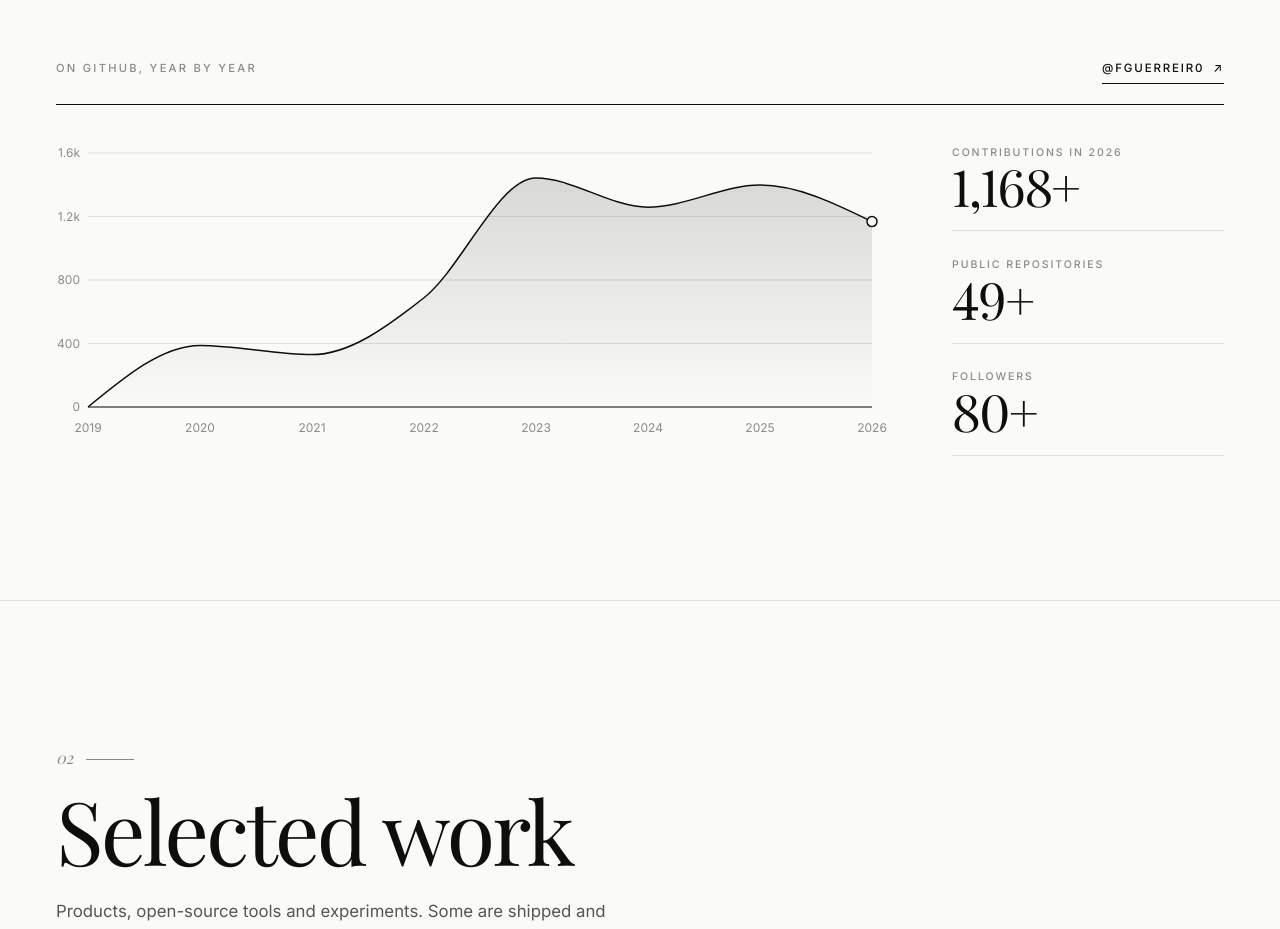
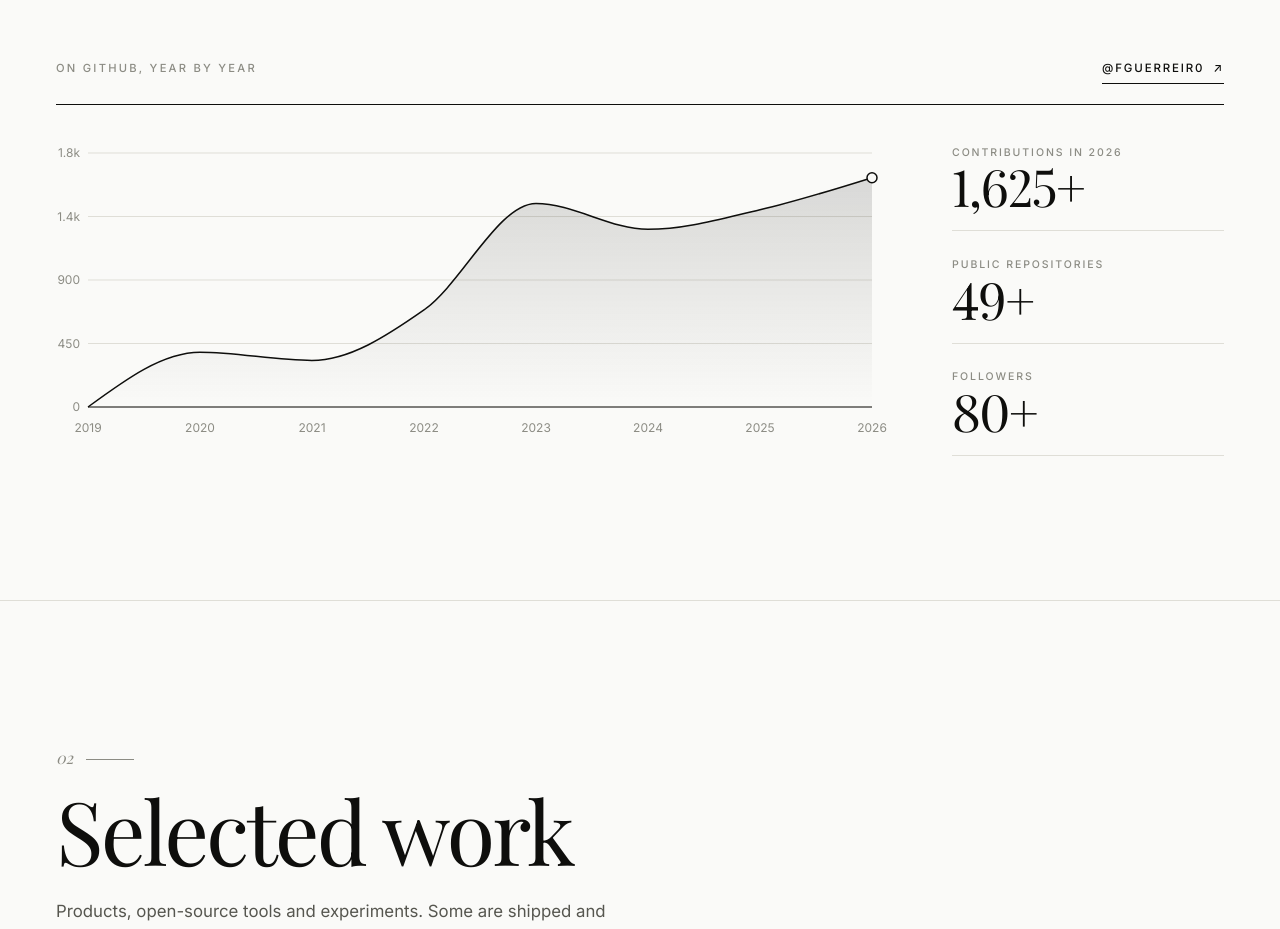
Before and after one commit to FGuerreir0/Portfolio.V3, a React (Vite) app: page / in a window 1280 px wide. Shown: the part 2060-2989 px from the top of the page. Built offline with nearby package versions, Linux system fonts and the light colour scheme; no server answers; a web font is replaced by a local one.

Commit message:
Update CodingJourney.jsx

```diff
--- a/src/components/CodingJourney.jsx
+++ b/src/components/CodingJourney.jsx
@@ -11,11 +11,11 @@ const GITHUB_CONTRIBUTIONS_DATA = [
   { year: '2023', contributions: 1442 },
   { year: '2024', contributions: 1259 },
   { year: '2025', contributions: 1398 },
-  { year: '2026', contributions: 1168, inProgress: true },
+  { year: '2026', contributions: 1625, inProgress: true },
 ];
 
 // Fallbacks if the GitHub API is unavailable
-const FALLBACK_STATS = { contributions: 1168, repositories: 49, followers: 80 };
+const FALLBACK_STATS = { contributions: 1625, repositories: 49, followers: 80 };
 
 const GITHUB_USER = 'FGuerreir0';
 
```
